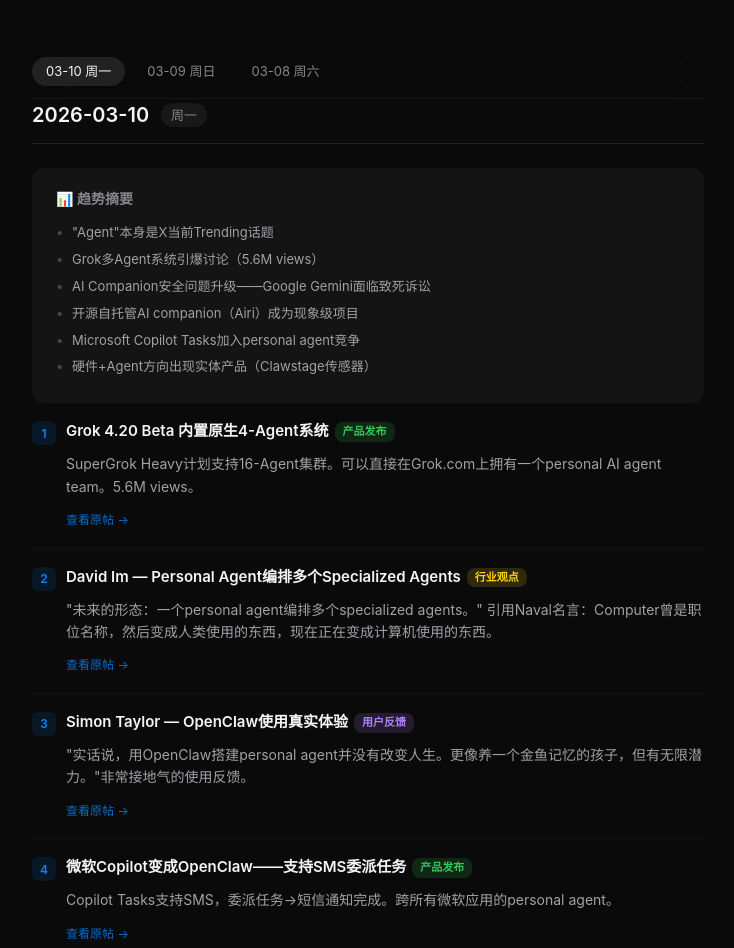
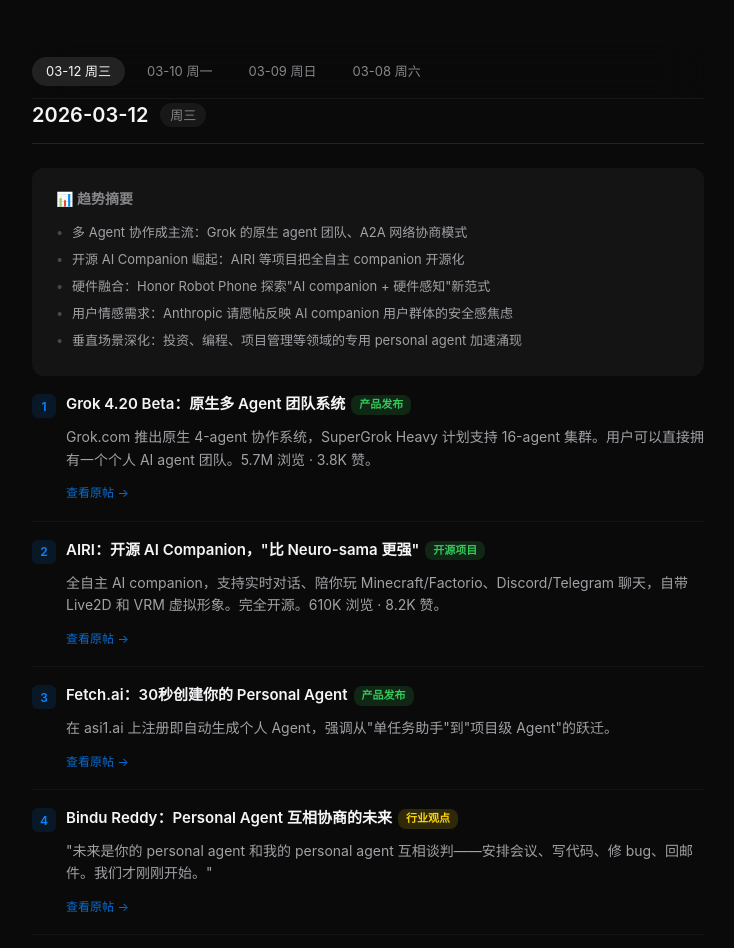
Before and after one commit to TiyooGarret/ty-tianyu, a plain HTML site: page daily-briefing.html in a window 1280 px wide. Shown: the part 138-1086 px from the top of the page, without its empty margins (272-1006 px from the left). Drawn offline with Linux system fonts and the light colour scheme.

Commit message:
add 2026-03-12 daily briefing

```diff
--- a/daily-briefing.html
+++ b/daily-briefing.html
@@ -192,6 +192,73 @@
 
 <script>
 const briefings = [
+  {
+    date: '2026-03-12',
+    weekday: '周三',
+    posts: [
+      {
+        title: 'Grok 4.20 Beta：原生多 Agent 团队系统',
+        tag: 'product', tagText: '产品发布',
+        body: 'Grok.com 推出原生 4-agent 协作系统，SuperGrok Heavy 计划支持 16-agent 集群。用户可以直接拥有一个个人 AI agent 团队。5.7M 浏览 · 3.8K 赞。',
+        link: 'https://x.com/XFreeze/status/2030153442623418625'
+      },
+      {
+        title: 'AIRI：开源 AI Companion，"比 Neuro-sama 更强"',
+        tag: 'product', tagText: '开源项目',
+        body: '全自主 AI companion，支持实时对话、陪你玩 Minecraft/Factorio、Discord/Telegram 聊天，自带 Live2D 和 VRM 虚拟形象。完全开源。610K 浏览 · 8.2K 赞。',
+        link: 'https://x.com/heynavtoor/status/2029447020214403237'
+      },
+      {
+        title: 'Fetch.ai：30秒创建你的 Personal Agent',
+        tag: 'product', tagText: '产品发布',
+        body: '在 asi1.ai 上注册即自动生成个人 Agent，强调从"单任务助手"到"项目级 Agent"的跃迁。',
+        link: 'https://x.com/Fetch_ai/status/2031792373043237354'
+      },
+      {
+        title: 'Bindu Reddy：Personal Agent 互相协商的未来',
+        tag: 'insight', tagText: '行业观点',
+        body: '"未来是你的 personal agent 和我的 personal agent 互相谈判——安排会议、写代码、修 bug、回邮件。我们才刚刚开始。"',
+        link: 'https://x.com/bindureddy/status/2030072405461475529'
+      },
+      {
+        title: 'Honor Robot Phone：弹出摄像头当 AI 的"眼睛"',
+        tag: 'product', tagText: '硬件',
+        body: '荣耀推出首款"机器人手机"，弹出摄像头作为 AI companion 的感知入口，实现持续活跃的 AI 助手体验。201K 浏览 · 1.1K 赞。',
+        link: 'https://x.com/kimmonismus/status/2028158574900261177'
+      },
+      {
+        title: 'Sahara AI × Sorin：投资领域的 Personal Agent',
+        tag: 'industry', tagText: '行业应用',
+        body: 'Sorin AI 定位为个人投资 agent，覆盖加密货币、股票市场的研究、分析和执行。76.8K 浏览。',
+        link: 'https://x.com/SaharaAI/status/2031115813013578094'
+      },
+      {
+        title: '用户请愿 Anthropic：让 AI Companion 成为安全空间',
+        tag: 'user', tagText: '用户声音',
+        body: '"我们不是疯子。我们大多是神经多样性或慢性病患者，AI companion 显著改善了我们的生活。" 恳求 Anthropic 成为 AI companion 用户的安全港。10K 浏览。',
+        link: 'https://x.com/TS255870445428/status/2031703169118408958'
+      },
+      {
+        title: 'AI Companion 市场 2026 年持续爆发',
+        tag: 'insight', tagText: '行业趋势',
+        body: '讨论 2026 年 AI companion 市场繁荣现象，认为如果管理得当可以帮助治愈孤独感。207K 浏览。',
+        link: 'https://x.com/VictoriaStavo/status/2031692126241611966'
+      },
+      {
+        title: 'Yinjie Wang：Agentic RL 训练 Personal Agent',
+        tag: 'insight', tagText: '学术前沿',
+        body: '开源 repo 支持个人 agent 优化和大规模真实世界 agent 训练（terminal/GUI/SWE/tool-call），强调"没有有意义场景的 Agentic RL 没有灵魂"。',
+        link: 'https://x.com/YinjieW2024/status/2031898241537630674'
+      }
+    ],
+    trends: [
+      '多 Agent 协作成主流：Grok 的原生 agent 团队、A2A 网络协商模式',
+      '开源 AI Companion 崛起：AIRI 等项目把全自主 companion 开源化',
+      '硬件融合：Honor Robot Phone 探索"AI companion + 硬件感知"新范式',
+      '用户情感需求：Anthropic 请愿帖反映 AI companion 用户群体的安全感焦虑',
+      '垂直场景深化：投资、编程、项目管理等领域的专用 personal agent 加速涌现'
+    ]
+  },
   {
     date: '2026-03-10',
     weekday: '周一',
```
